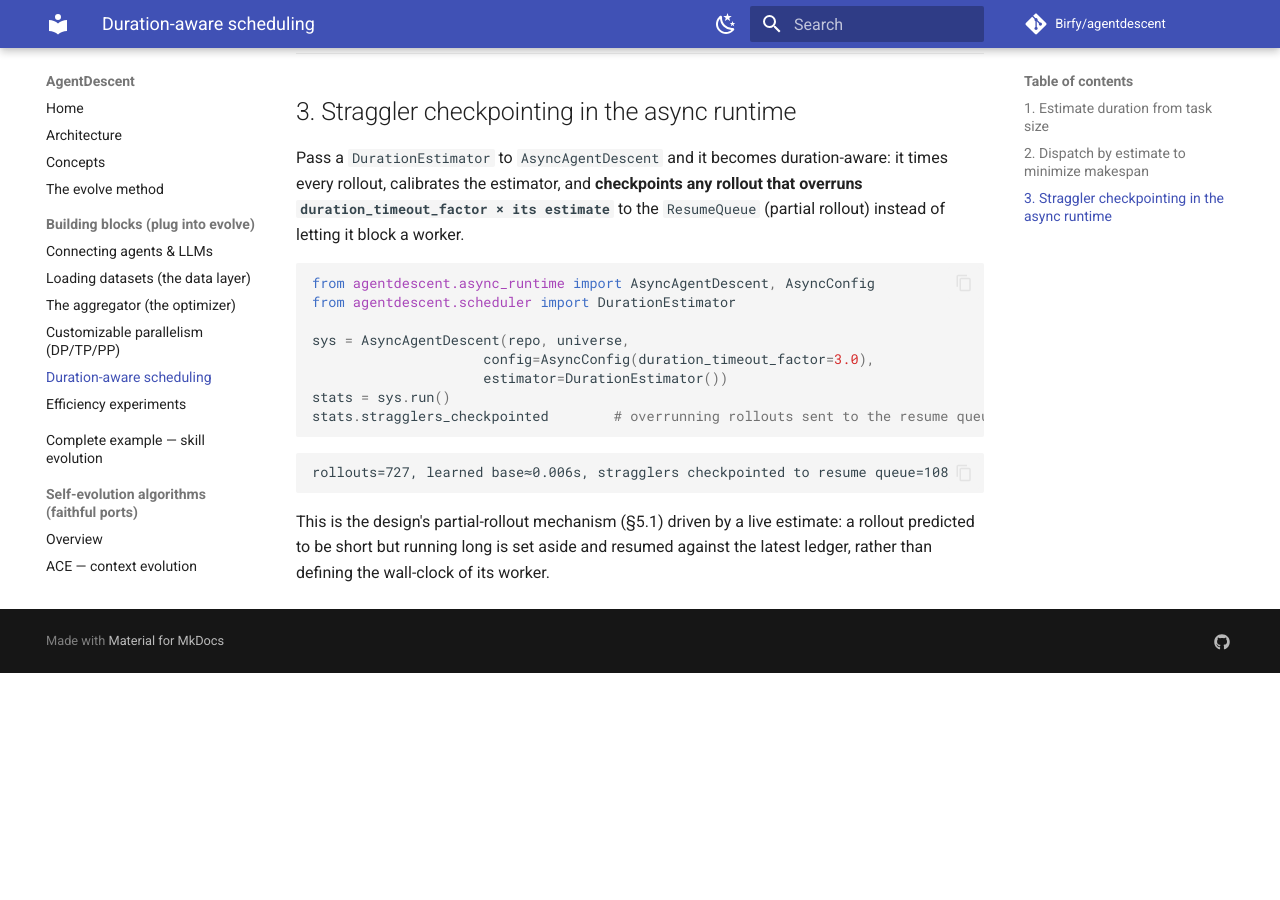
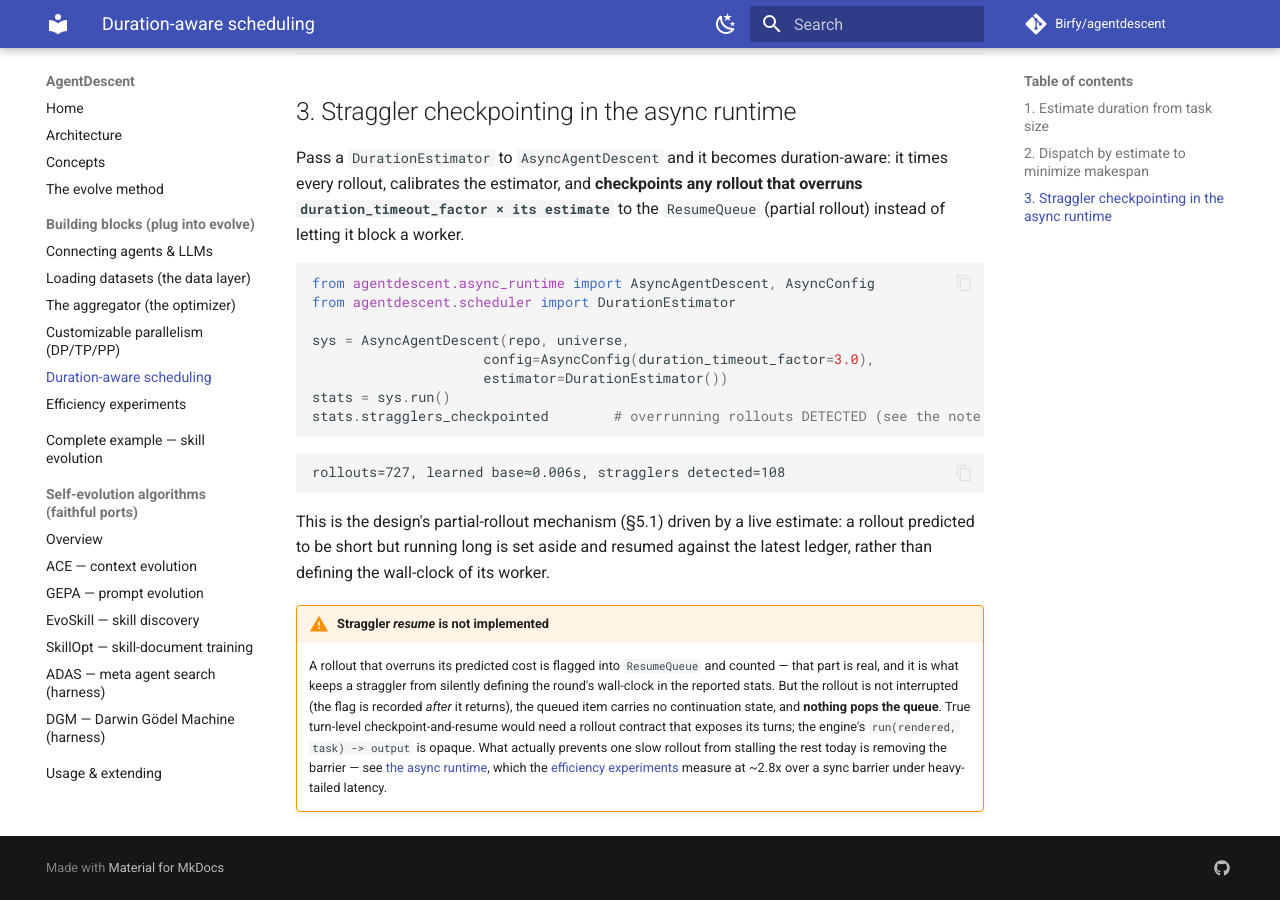
Before and after one commit to Birfy/agentdescent, an MkDocs documentation site: the page built from docs/duration-scheduling.md, in a window 1280 px wide and 900 px high, scrolled down 1530 px. Built offline with MkDocs 1.6.1 and Material for MkDocs 9.7.7, drawn with Linux system fonts in a browser that asks for light colours; comment, search, counter and statistics services are not loaded; before the commit the page ends 2203 px from its top, so only the background shows below that; some of the changed text lies outside the part shown.

Commit message:
docs: stop claiming partial-rollout resume that is not implemented
The README, concepts page, analogy table and duration_scheduling example all
described "turn-level checkpoint + ResumeQueue, resumed against the latest ledger
(a free cross-version A/B signal)" as a working mechanism. Reading the code:

- the straggler flag is recorded *after* worker.run() returns, so no rollout is
  ever interrupted;
- the queued ResumeItem carries turn=0 and conversation=[] -- no continuation;
- nothing anywhere pops the queue.

What is real is straggler *detection and accounting*, which the duration
estimator does honestly. So the docs now say that, and state why resume is absent:
it needs a rollout contract that exposes its turns, and the engine's
run(rendered, task) -> output is opaque. What actually stops one slow rollout
from setting the pace today is removing the barrier, which the efficiency
experiments measure at ~2.8x -- so the pointer goes there instead.

Found while checking whether ResumeQueue could be wired into evolve(): it cannot,
and neither could the stack that already "has" it.

Co-Authored-By: Claude Opus 4.8 <noreply@anthropic.com>

````diff
--- a/docs/duration-scheduling.md
+++ b/docs/duration-scheduling.md
@@ -90,13 +90,26 @@ sys = AsyncAgentDescent(repo, universe,
                      config=AsyncConfig(duration_timeout_factor=3.0),
                      estimator=DurationEstimator())
 stats = sys.run()
-stats.stragglers_checkpointed        # overrunning rollouts sent to the resume queue
+stats.stragglers_checkpointed        # overrunning rollouts DETECTED (see the note below)
 ```
 
 ```
-rollouts=727, learned base≈0.006s, stragglers checkpointed to resume queue=108
+rollouts=727, learned base≈0.006s, stragglers detected=108
 ```
 
 This is the design's partial-rollout mechanism (§5.1) driven by a live estimate:
 a rollout predicted to be short but running long is set aside and resumed against
 the latest ledger, rather than defining the wall-clock of its worker.
+
+!!! warning "Straggler *resume* is not implemented"
+    A rollout that overruns its predicted cost is flagged into `ResumeQueue` and
+    counted — that part is real, and it is what keeps a straggler from silently
+    defining the round's wall-clock in the reported stats. But the rollout is not
+    interrupted (the flag is recorded *after* it returns), the queued item carries
+    no continuation state, and **nothing pops the queue**. True turn-level
+    checkpoint-and-resume would need a rollout contract that exposes its turns;
+    the engine's `run(rendered, task) -> output` is opaque. What actually prevents
+    one slow rollout from stalling the rest today is removing the barrier — see
+    [the async runtime](evolution.md#the-barrier-free-runtime-async_evolve), which
+    the [efficiency experiments](efficiency.md) measure at ~2.8x over a sync
+    barrier under heavy-tailed latency.
````
Also changed, not shown: other parts of docs/duration-scheduling.md (+1 -1 lines), CHANGELOG.md (+9 -0 lines), README.md (+10 -4 lines), docs/concepts.md (+10 -4 lines), docs/index.md (+1 -1 lines), 1 other file.
